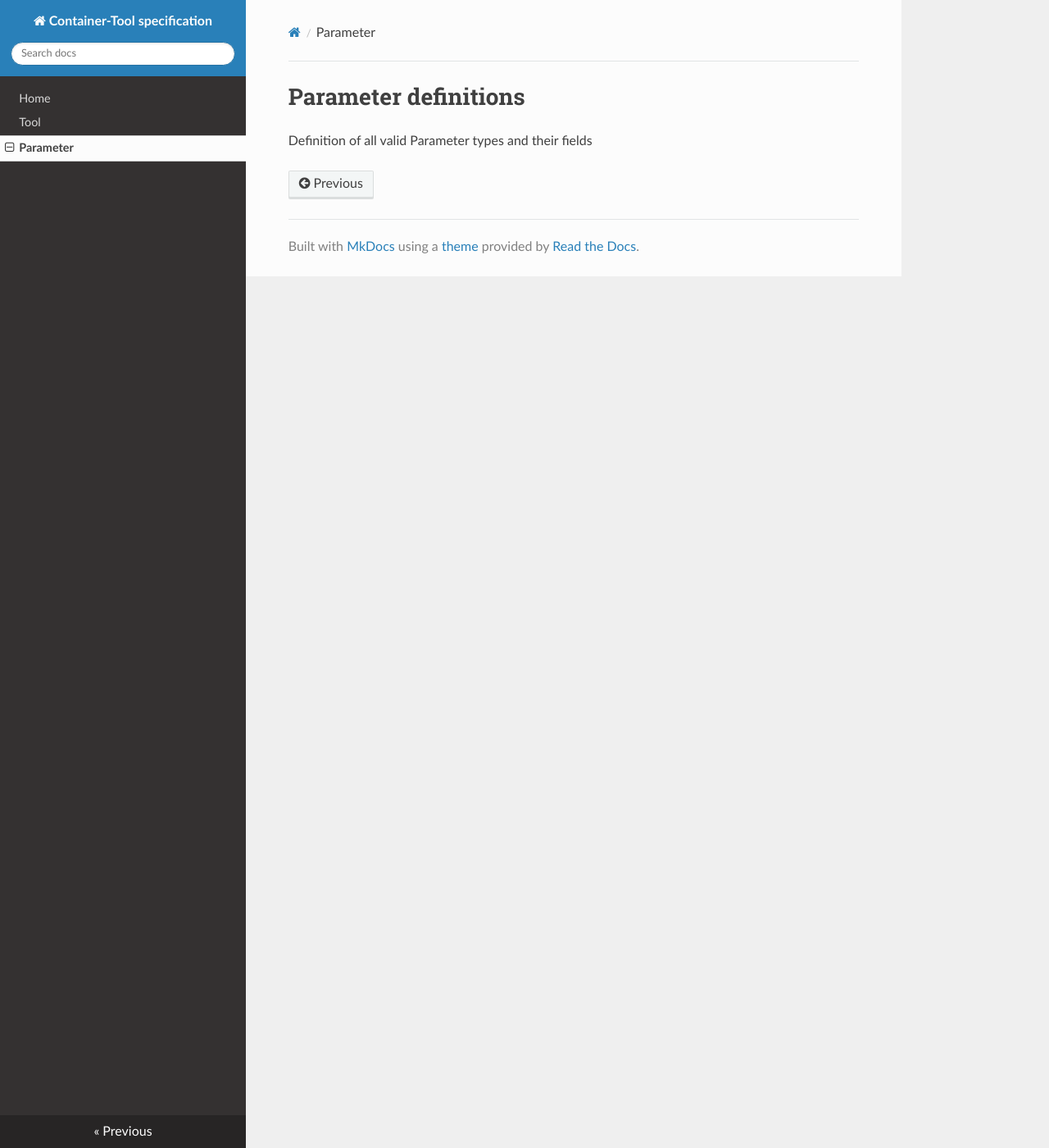
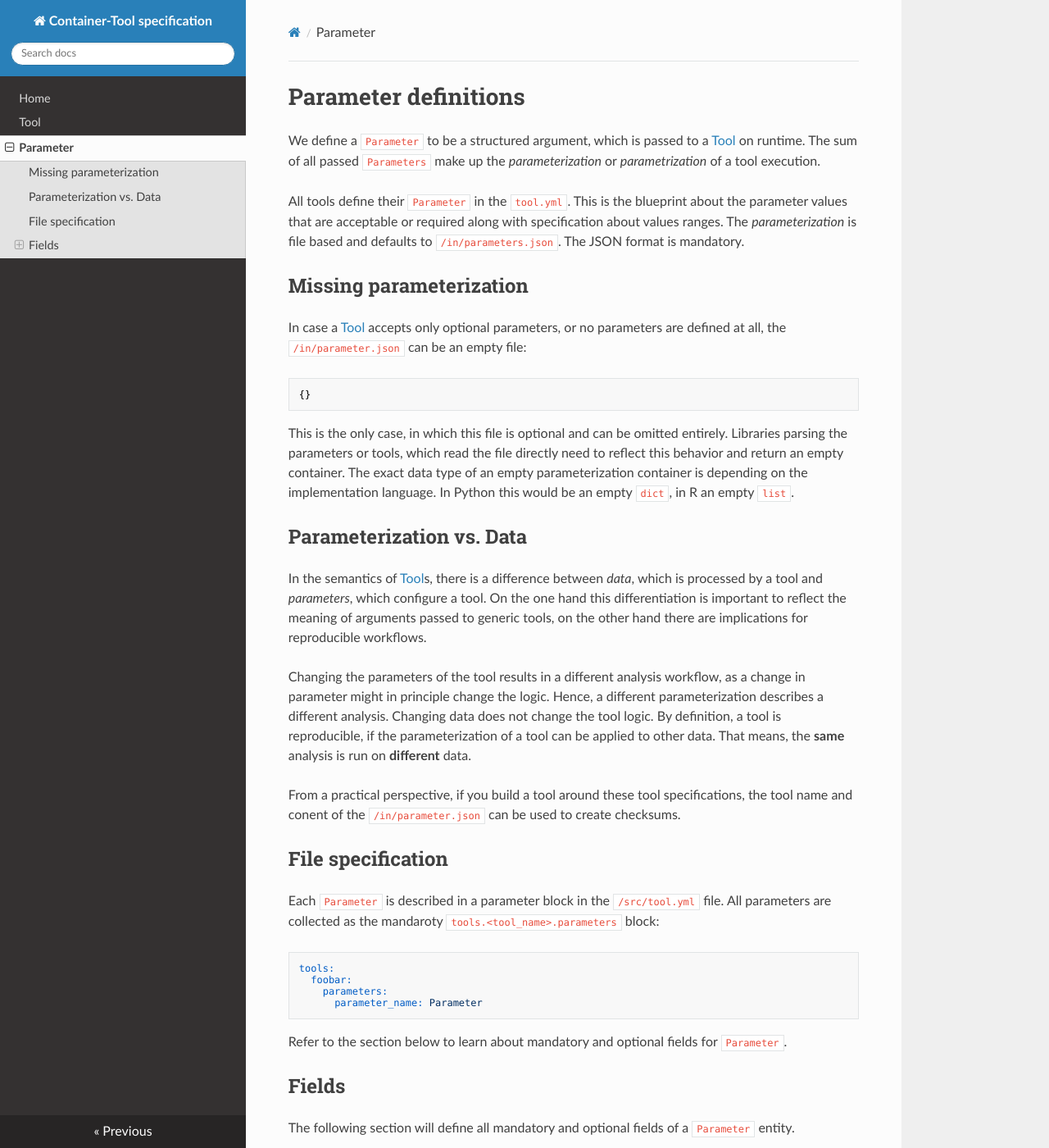
Before and after one commit to VForWaTer/tool-specs, an MkDocs documentation site: the page built from docs/parameter.md, in a window 1280 px wide and 1400 px high. Shown: the whole window at 82% size. Built offline with MkDocs 1.6.1, drawn with Linux system fonts in a browser that asks for light colours; nearby versions of some CDN libraries; some of the changed text lies outside the part shown.

Commit message:
drafting parameter

````diff
--- a/docs/parameter.md
+++ b/docs/parameter.md
@@ -1,3 +1,137 @@
 # Parameter definitions
 
-Definition of all valid Parameter types and their fields
+We define a `Parameter` to be a structured argument, which is passed to a
+[Tool](./tool.md) on runtime. The sum of all passed `Parameters` make up the
+*parameterization* or *parametrization* of a tool execution.
+
+All tools define their `Parameter` in the `tool.yml`. This is the blueprint about
+the parameter values that are acceptable or required along with specification about
+values ranges. The *parameterization* is file based and defaults to
+`/in/parameters.json`. The JSON format is mandatory.
+
+## Missing parameterization
+
+In case a [Tool](./tool.md) accepts only optional parameters, or no parameters
+are defined at all, the `/in/parameter.json` can be an empty file:
+
+```json
+{}
+```
+
+This is the only case, in which this file is optional and can be omitted entirely.
+Libraries parsing the parameters or tools, which read the file directly need to
+reflect this behavior and return an empty container. The exact data type of an
+empty parameterization container is depending on the implementation language.
+In Python this would be an empty `dict`, in R an empty `list`.
+
+## Parameterization vs. Data
+
+In the semantics of [Tool](tool.md)s, there is a difference between *data*, which
+is processed by a tool and *parameters*, which configure a tool.
+On the one hand this differentiation is important to reflect the meaning of
+arguments passed to generic tools, on the other hand there are implications for
+reproducible workflows.
+
+Changing the parameters of the tool results in a different analysis workflow, as
+a change in parameter might in principle change the logic. Hence, a different
+parameterization describes a different analysis.
+Changing data does not change the tool logic. By definition, a tool is reproducible,
+if the parameterization of a tool can be applied to other data. That means, the
+**same** analysis is run on **different** data.
+
+From a practical perspective, if you build a tool around these tool specifications,
+the tool name and conent of the `/in/parameter.json` can be used to create
+checksums.
+
+
+## File specification
+
+Each `Parameter` is described in a parameter block in the `/src/tool.yml` file.
+All parameters are collected as the mandaroty `tools.<tool_name>.parameters` block:
+
+```yaml
+tools:
+  foobar:
+    parameters:
+      parameter_name: Parameter
+```
+
+Refer to the section below to learn about mandatory and optional fields for `Parameter`.
+
+
+## Fields
+
+The following section will define all mandatory and optional fields of a `Parameter` entity.
+
+### `type`
+
+The `type` field is the only mandatory field. Every parameter needs a data-type.
+Allowed data-types include:
+
+* string
+* integer
+* float
+* boolean
+* enum
+* file
+
+#### enum
+
+The `type=enum` field has an additional mandatory `values` field, which lists all
+allowed enum values. Note that enums should be validated by a parsing library
+or a library calling the tools. For the tools, enums parameters are treated like
+strings as soon as read from a `parameter.json` file.
+
+Example
+
+```
+tool:
+  foobar:
+    parameters:
+      my_enum:
+        type: enum
+        values:
+          - option 1
+          - option 2
+          - option 3
+```
+
+#### file
+
+The `type=file` type indicates, that the passed parameter is a path to a file. These files contain data in most cases, but may also contain more complex configurations.
+The library used for parsing parameterizations should load the file into memory and pass the respective datastructure to the tool. This way, the tool is independent of specific data files.
+If this is not a possible workflow, file paths can be passed as ordinary string parameters and the parsing library will not attempt to load the file.
+
+There are a number of file types, which are loaded by default:
+
+| file extension | Python |  R  |  Matlab |  NodeJS  |
+| ---------------|--------|-----|---------|----------|
+| .dat  |  `numpy.array` | `vector` | `matrix`  | `number[][]` |
+|  .csv |  `pandas.DataFrame` | `data.frame` |  `matrix` |  `number[][]` |
+
+### `description`
+
+Multiline comment to describe the purpose of the parameter.
+For the `description` Markdown is allowed, although tool-frameworks are not required to parse it.
+Descriptions are optional and can be omitted.
+
+A mutltiline comment in YAML can be specified like:
+
+```yaml
+description: |
+    This is the first line
+    This is the second line
+```
+
+### `array`
+
+The `array` field takes a single boolean value and defaults to `array=false`. If set to `array=true` the `Parameter` is an array of `type`. The array field **cannot** be combined with the `type=file` and `type=enum` fields.
+
+### `min`
+
+Minimum value for constraining the value range. The `min` field is only valid for `type=integer` and `type=float`. Setting a minimum value is optional and can be omitted.
+
+
+### `max`
+
+Maximum value for constraining the value range. The `max` field is only valid for `type=integer` and `type=float`. Setting a maximum value is optional and can be omitted.
````
